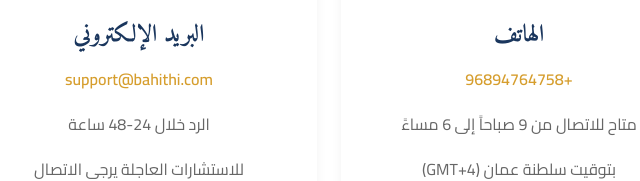
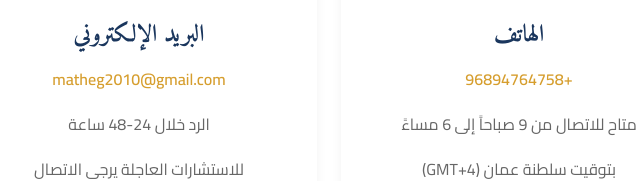
Before and after one commit to matheg2010-design/myresearchlab, a website: page support.html in a window 1280 px wide. Shown: the part 2187-2368 px from the top of the page, 121-761 px from the left. Drawn offline with nearby package versions, Linux system fonts and the light colour scheme.

Commit message:
Update support email address in support.html

```diff
--- a/support.html
+++ b/support.html
@@ -561,7 +561,7 @@
                         </div>
                         <h4 class="contact-title arabic-heading">البريد الإلكتروني</h4>
                         <div class="contact-details">
-                            <p><a href="mailto:support@bahithi.com">support@bahithi.com</a></p>
+                            <p><a href="mailto:matheg2010@gmail.com">matheg2010@gmail.com</a></p>
                             <p>الرد خلال 24-48 ساعة</p>
                             <p>للاستشارات العاجلة يرجى الاتصال</p>
                         </div>
```
